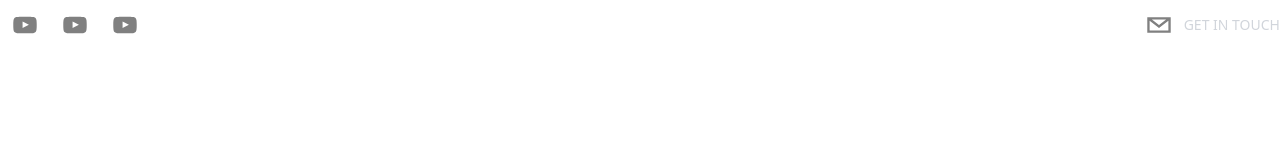
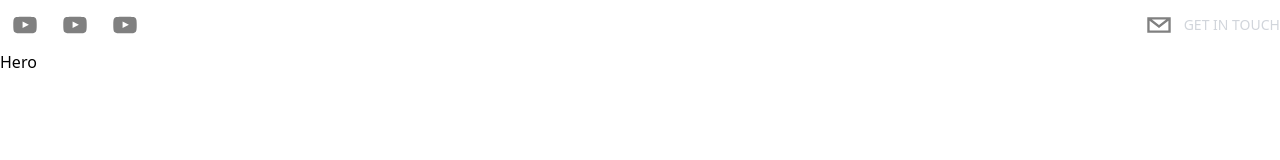
Before and after one commit to jamangueira7/protfolio-nextjs-ts, a Next.js app: page / in a window 1280 px wide. Shown: the top 160 px of the page. Built offline with nearby package versions, Linux system fonts and the light colour scheme.

Commit message:
compenent: Hero

```diff
--- /dev/null
+++ b/components/Hero.tsx
@@ -0,0 +1,9 @@
+import React from 'react';
+import { SocialIcon } from 'react-social-icons';
+import { motion } from 'framer-motion';
+
+export default function Hero() {
+    return (
+        <div>Hero</div>
+    )
+}
--- a/package.json
+++ b/package.json
@@ -18,6 +18,7 @@
     "next": "13.0.6",
     "react": "18.2.0",
     "react-dom": "18.2.0",
+    "react-simple-typewriter": "^5.0.1",
     "react-social-icons": "^5.15.0",
     "typescript": "4.9.3"
   },
--- a/pages/index.tsx
+++ b/pages/index.tsx
@@ -1,5 +1,6 @@
 import Head from 'next/head'
 import Header from '../components/Header';
+import Hero from "../components/Hero";
 
 export default function Home() {
   return (
@@ -11,7 +12,9 @@ export default function Home() {
         {/* Header */}
         <Header />
         {/* Hero */}
-
+        <section id="hero">
+            <Hero />
+        </section>
         {/* About */}
 
         {/* Experience */}
```
Also changed, not shown: 1 other file (tests, documents, lock files or other folders).
